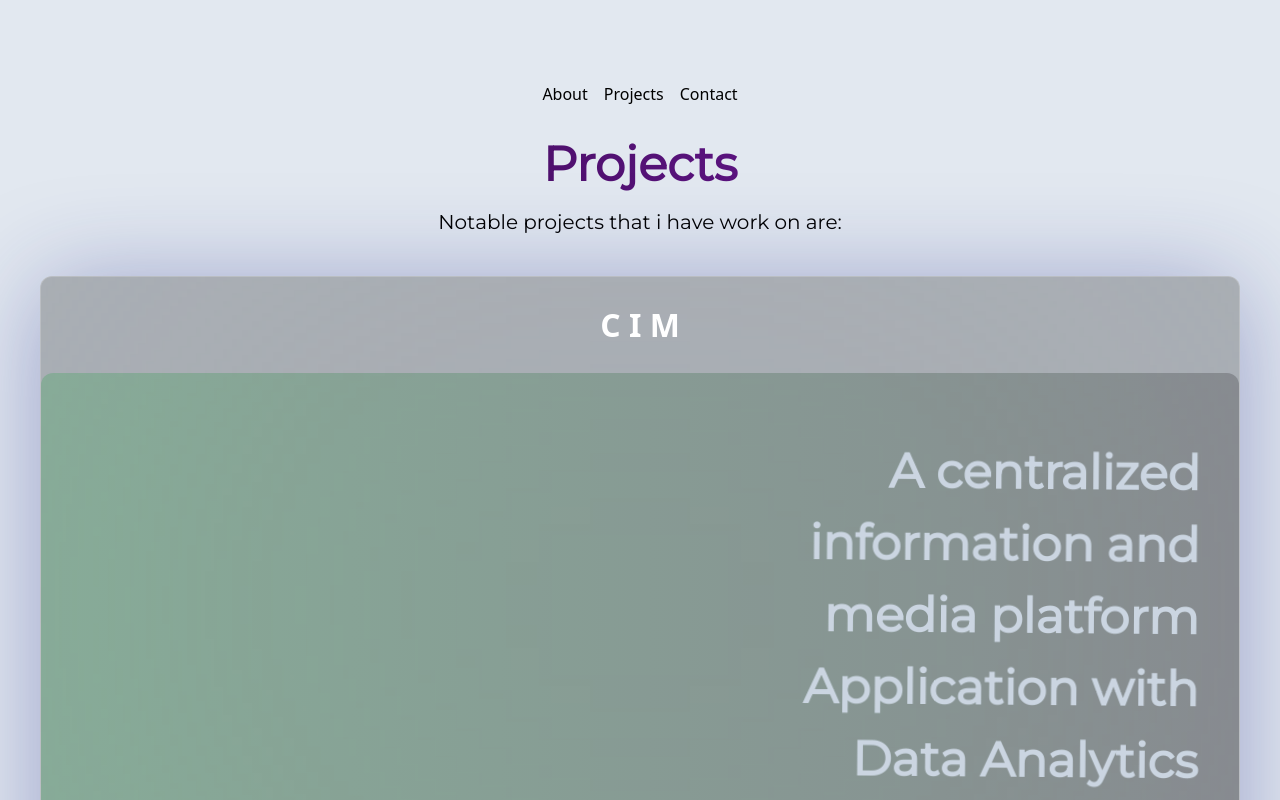
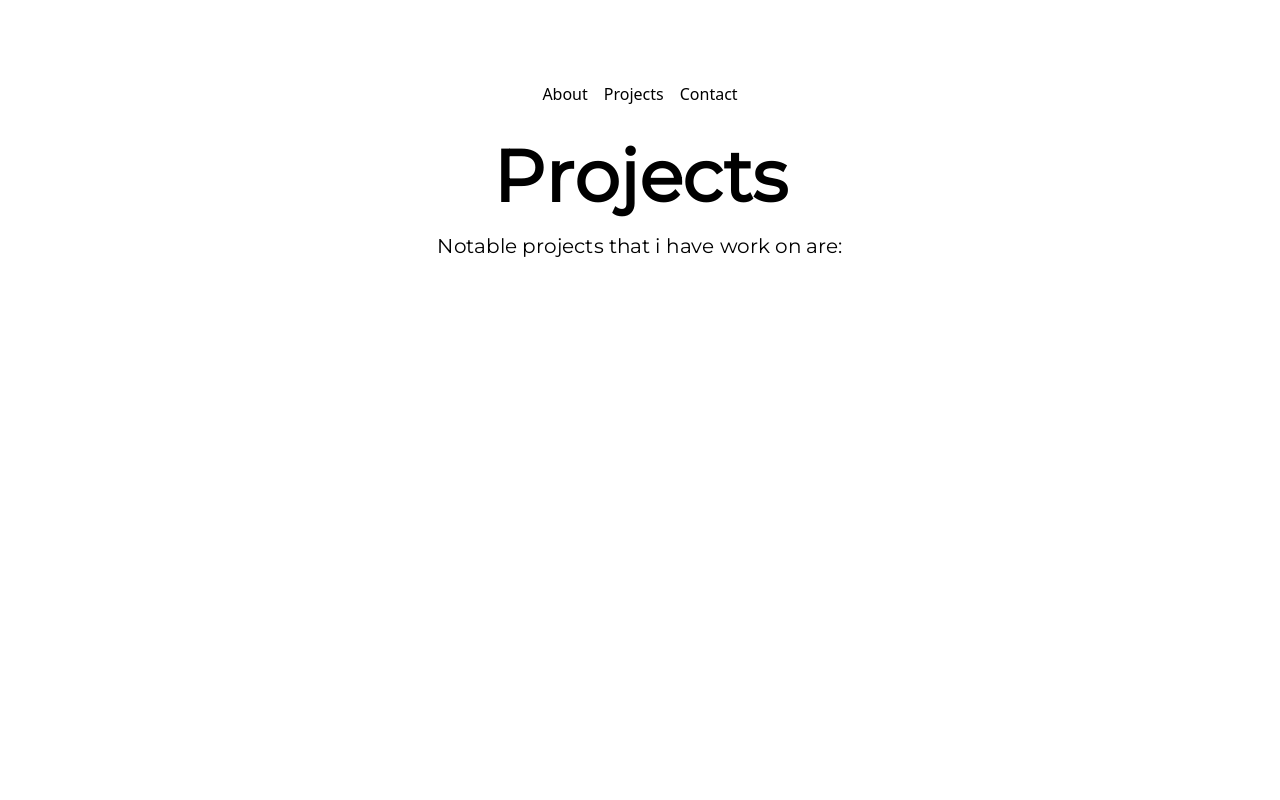
Before and after one commit to NJdcruz/updated_portfolio, a React (Vite) app in the folder novyportfolio/: page /project_page in a window 1280 px wide. Shown: the top 800 px of the page. Built offline with nearby package versions, Linux system fonts and the light colour scheme.

Commit message:
LinkedIn

```diff
--- a/novyportfolio/src/App.jsx
+++ b/novyportfolio/src/App.jsx
@@ -18,7 +18,7 @@ import Project_page from './components/pages/project_page';
 
 import Lenis from 'lenis'
 import ScrollVelocity from './reactbits_component/ScrollVelocity'
-
+import ScrollToTop from './reactbits_component/ScrollToTop';
 
 
 
@@ -56,14 +56,16 @@ requestAnimationFrame(raf);
 
   return (
     <Router>
+     <ScrollToTop/>
       {loading ? (
         <Splashscreen/>
 
       ):(
-         <div className='relative overflow-x-hidden bg-slate-200 dark:bg-slate-900'>
+         <div className='relative overflow-x-hidden bg-base-100 dark:bg-slate-900'>
         <Navbar/>
         <Routes>
-          <Route path='/home_page'  element={<Home_page />}/>
+
+          <Route path='/'  element={<Home_page />}/>
           <Route path='/contact_page'  element={<Contact_page />}/>
           <Route path='/about_page'  element={<About_page />}/>
           <Route path='/project_page'  element={<Project_page />}/>
--- a/novyportfolio/src/components/footer_section.jsx
+++ b/novyportfolio/src/components/footer_section.jsx
@@ -3,7 +3,7 @@ import React from 'react'
 const footer_section = () => {
   return (
     <div>
-        <footer className="overflow-y-hidden footer sm:footer-horizontal bg-slate-200 dark:bg-slate-900  text-base-content p-10">
+        <footer className="overflow-y-hidden footer sm:footer-horizontal text-base-content p-10">
             <aside>
                 <img src="./NJ_logo_black.png" className="w-[50px] h-[50px] dark:hidden " data-aos="fade-up" data-aos-anchor-placement="center-bottom" />
                 <img src="./NJ_logo_white.png" className="w-[50px] h-[50px] hidden dark:block " data-aos="fade-up" />
--- a/novyportfolio/src/components/navbar.jsx
+++ b/novyportfolio/src/components/navbar.jsx
@@ -37,19 +37,19 @@ const navbar = () => {
             : 'grid grid-rows-2 justify-center gap-2'
         }`}>
       <div className="flex justify-center">
-        <Link to="/home_page">
+        <Link to="/">
 
           <img
           src="./NJ_logo_black.png"
           onClick={() => scrollToSection('hero')}
-          className="w-[50px] h-[50px] dark:hidden hover:cursor-pointer "
+          className="w-[50px] h-[50px] dark:hidden hover:cursor-pointer hover:drop-shadow-custom_white "
           data-aos="fade-up"
           data-aos-anchor-placement="center-bottom" />
 
           <img
           src="./NJ_logo_purple.png"
           onClick={() => scrollToSection('hero')}
-          className="w-[50px] h-[50px] hidden dark:block hover:cursor-pointer"
+          className="w-[50px] h-[50px] hidden dark:block hover:cursor-pointer "
           data-aos="fade-up" />
         </Link>
 
--- a/novyportfolio/src/components/pages/home_page.jsx
+++ b/novyportfolio/src/components/pages/home_page.jsx
@@ -4,12 +4,21 @@ import About_section from '../about_section'
 import Skill_section from '../skill_section'
 import Project_section from '../project_section'
 import Footer_section from '../footer_section'
+import ScrollVelocity from '../../reactbits_component/ScrollVelocity'
+
 const home_page = () => {
   return (
     <div>
         <Hero_section/>
         <About_section/>
         <Skill_section/>
+
+          <ScrollVelocity
+
+          texts={['UI/UX – Front-end Developer –']}
+
+          className=' z-10 bottom-5 font-montserrat font-extrabold text-9xl tracking-wider text-slate-900 dark:text-slate-300'
+          />
         <Project_section/>
         <Footer_section/>
 
--- a/novyportfolio/src/components/pages/project_page.jsx
+++ b/novyportfolio/src/components/pages/project_page.jsx
@@ -1,8 +1,13 @@
 import React from 'react'
 import ScrollReveal from '../../reactbits_component/ScrollReveal'
 import FlowingMenu from '../../reactbits_component/FlowingMenu'
+import AnimatedContent from '../../reactbits_component/AnimatedContent'
+import SplitText from '../../reactbits_component/Split_Text'
 
 const project_page = () => {
+   const handleAnimationComplete = () => {
+  console.log('All letters have animated!');
+};
 
 
  const projectset = [
@@ -11,7 +16,7 @@ const project_page = () => {
       logo:"./mock_up/CIM_logo.png",
       overlaystyle:"absolute inset-0 bg-gradient-to-r from-[#00a228] to-black opacity-20 z-0 pointer-events-none rounded-xl",
       site_url: "https://thesis-cim-23-xpwq.onrender.com/",
-      btn_style: "btn btn-wide dark:btn-soft btn-secondary dark:bg-[#EBD3F8] hover:bg-[#2E073F] mt-3 hover:text-white dark:text-gray-800 dark:btn-secondary btn-circle",
+      btn_style: "btn btn-wide btn-circle bg-gradient-to-r from-[#2E073F] to-[#7A1CAC] hover:bg-[#2E073F] mt-3 hover:btn-secondary shadow-glass text-slate-50",
       divider: [
       { link: '#', text: 'C I M', image: './mock_up/CIM_logo.png' }
     ]
@@ -34,9 +39,9 @@ const project_page = () => {
       logo:"./mock_up/covidective_logo.png",
       overlaystyle:"absolute inset-0 bg-gradient-to-r from-[#00CAFF] to-black opacity-20 z-0 pointer-events-none rounded-xl",
       site_url: "https://covidective.webflow.io/",
-      btn_style:"btn btn-wide  dark:btn-soft btn-secondary dark:bg-[#EBD3F8] hover:bg-[#2E073F] mt-3 hover:text-white dark:text-gray-800 dark:btn-secondary btn-circle",
+      btn_style:"btn btn-wide btn-circle bg-gradient-to-r from-[#2E073F] to-[#7A1CAC] hover:bg-[#2E073F] mt-3 hover:btn-secondary shadow-glass text-slate-50",
       divider: [
-      { link: '#', text: 'COVIDective', image: './mock_up/covidective_logo.png' }
+      { link: '#', text: 'COVIDective (Redesign)', image: './mock_up/covidective_logo.png' }
     ]
 
     },
@@ -55,16 +60,48 @@ const project_page = () => {
   ]
 
   return (
-    <div className='w-full h-auto'>
+    <div className='w-full h-auto overflow-hidden'>
+
+      <AnimatedContent>
+
+
          <div className=' overflow-y-hidden py-32'>
 
-      <div className="text-center">
-        <h1 className='text-4xl sm:text-5xl md:text-3xl lg:text-4xl xl:text-5xl 2xl:text-6xl font-semibold font-montserrat py-3 bg-gradient-to-r from-[#2E073F] to-[#7A1CAC] bg-clip-text text-transparent dark:from-[#AD49E1] dark:to-[#7A1CAC]'>Projects</h1>
-         <p className=' font-montserrat text-lg pt-2 pb-10 sm:text-lg md:text-2xl lg:text-2xl xl:text-xl 2xl:text-xl'>Notable projects that i have work on are:</p>
+      <div className="flex flex-col text-center">
+          <SplitText
+            text="Projects"
+            className="text-4xl sm:text-4xl md:text-5xl lg:text-6xl xl:text-7xl 2xl:text-7xl font-semibold font-montserrat py-3"
+            delay={20}
+            duration={0.6}
+            ease="power3.out"
+            splitType="chars"
+            from={{ opacity: 0, y: 40 }}
+            to={{ opacity: 1, y: 0 }}
+            threshold={0.1}
+            rootMargin="-100px"
+            textAlign="center"
+            onLetterAnimationComplete={handleAnimationComplete}
+          />
+
+          <SplitText
+            text="Notable projects that i have work on are:"
+            className="font-montserrat text-lg pt-2 pb-10 sm:text-lg md:text-2xl lg:text-2xl xl:text-xl 2xl:text-xl"
+            delay={20}
+            duration={0.6}
+            ease="power3.out"
+            splitType="chars"
+            from={{ opacity: 0, y: 40 }}
+            to={{ opacity: 1, y: 0 }}
+            threshold={0.1}
+            rootMargin="-100px"
+            textAlign="center"
+            onLetterAnimationComplete={handleAnimationComplete}
+          />
+
       </div>
 
       {projectset.map((project,index) =>(
-        <div className="card mx-10 mb-10 w-auto backdrop-blur-glass bg-glass-dark dark:bg-glass-white border border-glass-border shadow-glass rounded-xl card-lg">
+        <div className="card mx-10 mb-10 w-auto backdrop-blur-glass bg-glass-dark dark:bg-glass-white border border-glass-border shadow-glass rounded-xl card-lg" data-aos = "fade-left">
                       <div className='relative z-50 h-24 text-white '>
               <FlowingMenu items={project.divider} />
             </div>
@@ -128,7 +165,7 @@ const project_page = () => {
     </div>
 
 
-
+      </AnimatedContent>
     </div>
   )
 }
--- a/novyportfolio/src/main.jsx
+++ b/novyportfolio/src/main.jsx
@@ -7,6 +7,9 @@ import '@fontsource/montserrat';
 
 createRoot(document.getElementById('root')).render(
   <StrictMode>
-    <App />
+
+      <App />
+
+
   </StrictMode>,
 )
--- a/novyportfolio/src/reactbits_component/FlowingMenu.jsx
+++ b/novyportfolio/src/reactbits_component/FlowingMenu.jsx
@@ -4,7 +4,7 @@ import { gsap } from 'gsap';
 function FlowingMenu({ items = [] }) {
   return (
     <div className="w-full h-full overflow-hidden">
-      <nav className="flex flex-col h-full m-0 p-0">
+      <nav className="flex flex-col h-full m-0 p-0 ">
         {items.map((item, idx) => (
           <MenuItem key={idx} {...item} />
         ))}
@@ -63,7 +63,7 @@ function MenuItem({ link, text, image }) {
         {text}
       </span>
       <div
-        className="w-[200px] h-[7vh] my-[2em] mx-[2vw] p-[1em_0] rounded-[50px] bg-cover bg-center opacity-20"
+        className="w-[200px] h-[7vh] my-[2em] mx-[2vw] p-[1em_0] rounded-[50px] bg-cover bg-center opacity-20 "
         style={{ backgroundImage: `url(${image})` }}
       />
     </React.Fragment>
@@ -72,7 +72,7 @@ function MenuItem({ link, text, image }) {
   return (
     <div className="flex-1 relative overflow-hidden text-center shadow-[0_-1px_0_0_#fff]" ref={itemRef}>
       <a
-        className="flex items-center justify-center h-full relative cursor-pointer uppercase no-underline font-semibold text-white text-[4vh] hover:text-[#060606] focus:text-white focus-visible:text-[#060606]"
+        className="flex items-center justify-center h-full relative cursor-pointer uppercase no-underline font-semibold text-slate-800 text-[4vh] hover:text-[#060606] focus:text-slate-900 focus-visible:text-[#060606]"
         href={link}
         onMouseEnter={handleMouseEnter}
         onMouseLeave={handleMouseLeave}
--- /dev/null
+++ b/novyportfolio/src/reactbits_component/ScrollToTop.jsx
@@ -0,0 +1,17 @@
+import { useEffect } from "react";
+import { useLocation } from "react-router-dom";
+
+function ScrollToTop() {
+  const { pathname } = useLocation();
+
+  useEffect(() => {
+    window.scrollTo({
+      top: 0,
+      behavior: "auto" // or "auto"
+    });
+  }, [pathname]);
+
+  return null;
+}
+
+export default ScrollToTop;
```
Also changed, not shown: novyportfolio/src/components/hero_section.jsx (+13 -9 lines), novyportfolio/src/components/pages/about_page.jsx (+20 -30 lines), novyportfolio/src/components/pages/contact_page.jsx (+12 -26 lines), novyportfolio/src/components/project_section.jsx (+15 -15 lines), 2 other files (tests, documents, lock files or other folders). Lines whose indentation alone changed are shown as unchanged.
